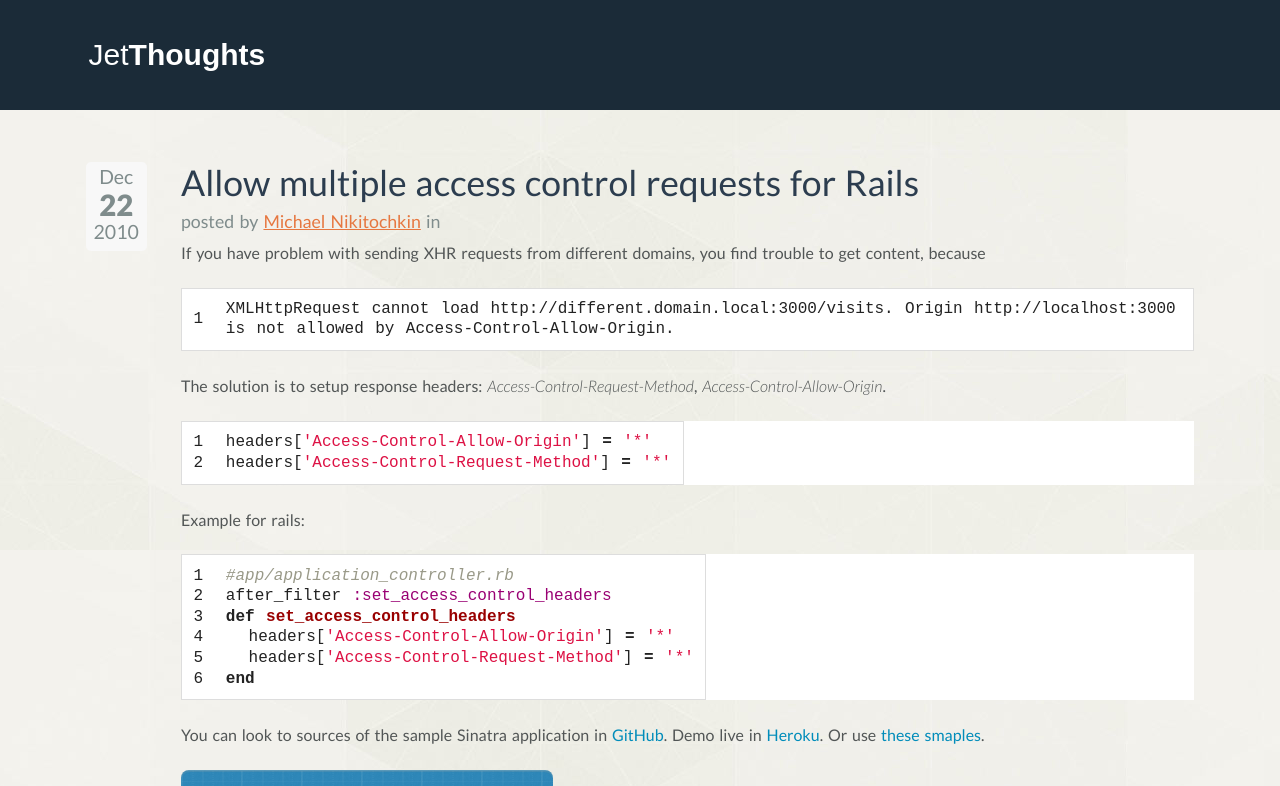
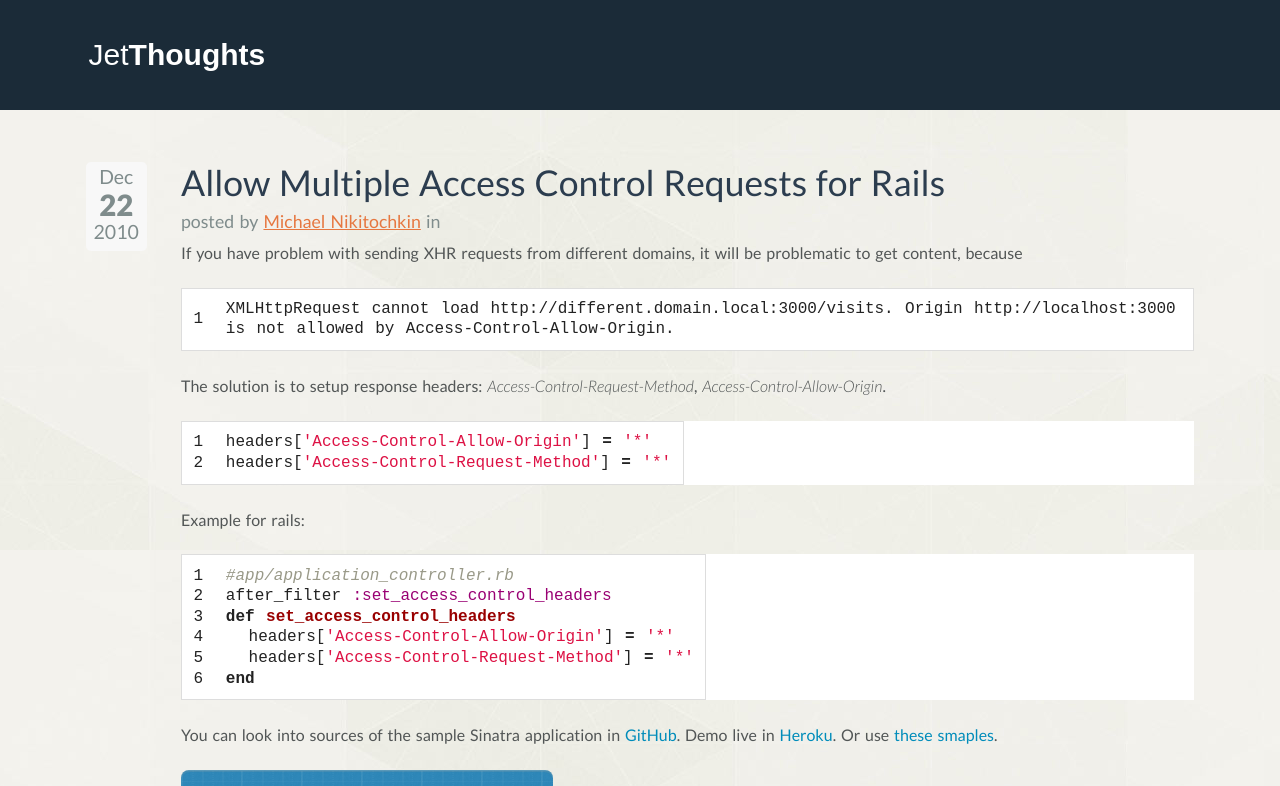
Before and after one commit to tehhi42/jetthoughts.github.io, a Jekyll site: the page built from _posts/2010-12-22-allow-multiple-access-control-requests-for-rails.markdown, in a window 1280 px wide and 900 px high, cut to the strip 0-786 px from the top of the window. Built offline with Jekyll 4.4.1, drawn with Linux system fonts in a browser that asks for light colours; some web fonts are replaced; Markdown is read by kramdown in place of the engine named in the settings; comment, search, counter and statistics services are not loaded.

Commit message:
Update 2010-12-22-allow-multiple-access-control-requests-for-rails.markdown

```diff
--- a/_posts/2010-12-22-allow-multiple-access-control-requests-for-rails.markdown
+++ b/_posts/2010-12-22-allow-multiple-access-control-requests-for-rails.markdown
@@ -1,12 +1,13 @@
 ---
 layout: post
-title: Allow multiple access control requests for Rails
+title: Allow Multiple Access Control Requests for Rails
 author: Michael Nikitochkin
 authors_git: miry
 date: 22-12-2010
+excerpt:  Do you experience a problem with sending XHR requests from different domains? A simple solution is here.
 ---
 
-If you have problem with sending XHR requests from different domains, you find trouble to get content, because
+If you have problem with sending XHR requests from different domains, it will be problematic to get content, because
 
 {% highlight bash linenos=table %}
 XMLHttpRequest cannot load http://different.domain.local:3000/visits. Origin http://localhost:3000 is not allowed by Access-Control-Allow-Origin.
@@ -31,7 +32,7 @@ end
 {% endhighlight %}
 
 
-You can look to sources of the sample Sinatra application in [GitHub](https://github.com/miry/cross-domain-sharing).
+You can look into sources of the sample Sinatra application in [GitHub](https://github.com/miry/cross-domain-sharing).
 Demo live in
 [Heroku](http://cross-domain-ajax-request.herokuapp.com/index.html).
 Or use [these smaples](https://gist.github.com/miry/5447203).
```
